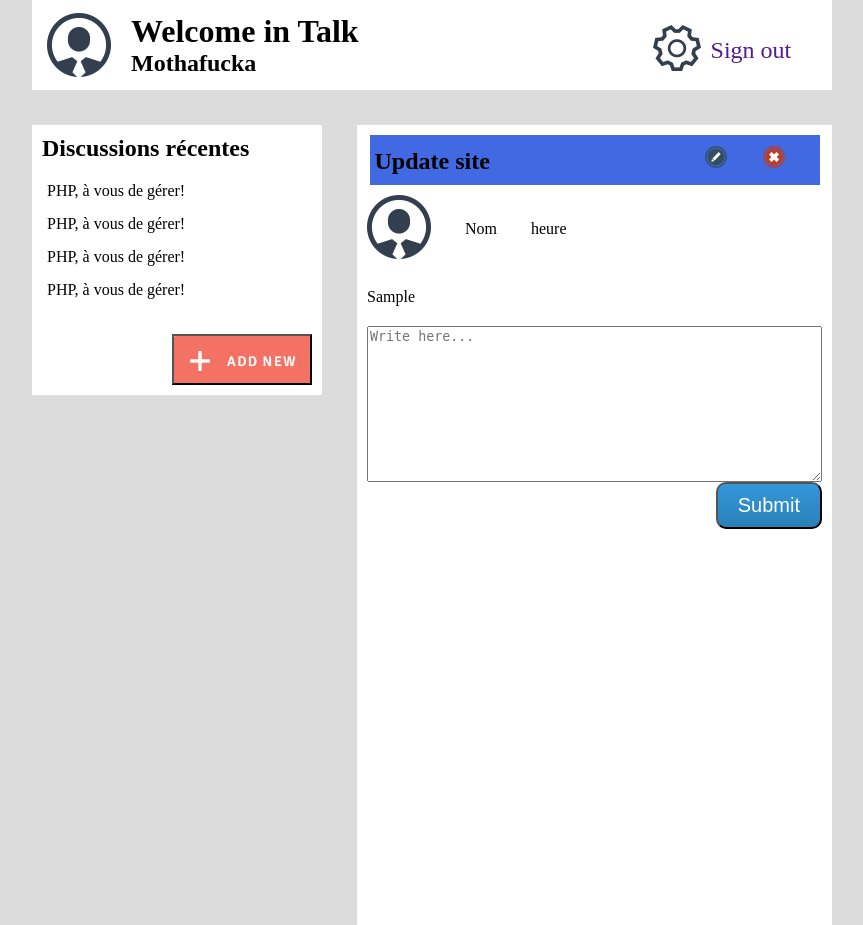
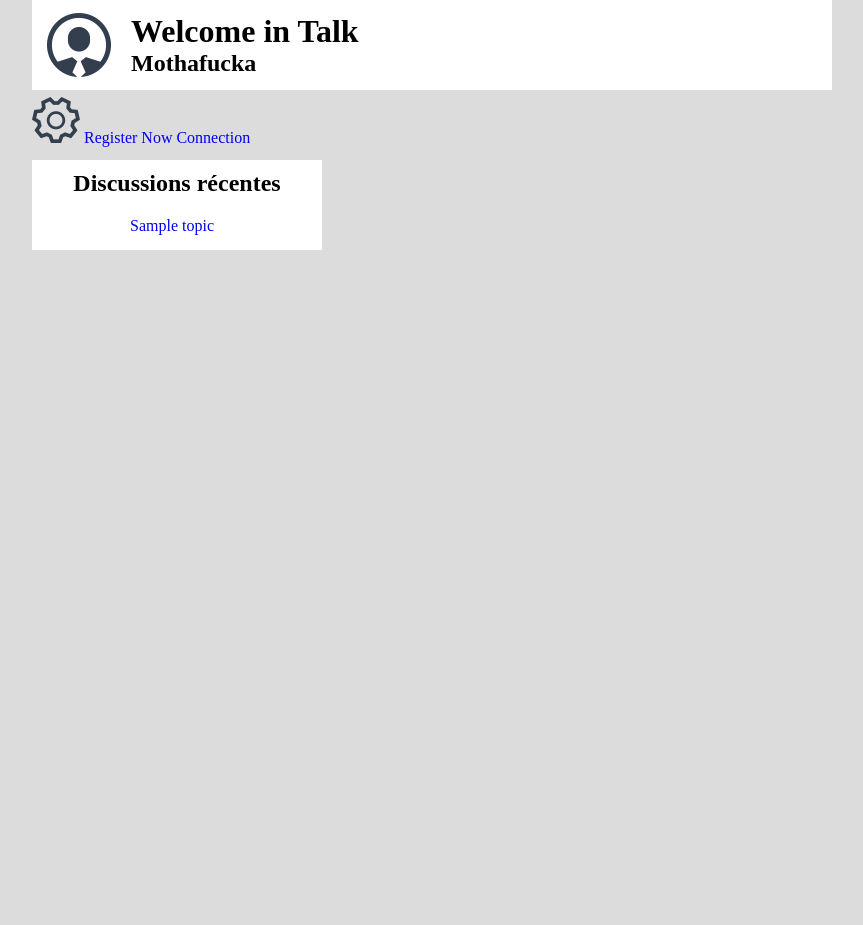
Before and after one commit to MojoTalk/Talk, a PHP site: page /talk/ in a window 1280 px wide. Shown: the whole page, without its empty margins (208-1071 px from the left). After the commit the page ends 250 px from the top, so only its background shows below. Run offline with PHP 8.4, Linux system fonts and the light colour scheme; tables that the repository leaves empty or names only in its code hold one stand-in row (values such as "Sample post").

Commit message:
Ajout des logs, déconection/connection. Vérification qu'il n'y ait pas de pseudos identique dans la base de donné, idem pour l'adresse mail. Messages triés par topic avec système de paginations (5 posts) par pages. Pages mises à jour automatiquement en fonction du nombre de posts. Le post garde en mémoir le nom de l'uilisateur qui l'a écrit. Les utilisateurs qui ne sont pas enregistrer peuvent lire les messages mais ne peuvent pas en écrire.
Important !! + Problèmes actuels

la modificaiton des champs connexion , sign out et register now a fait descenddre le bloc , a corriger en HTML/CSS

Lorsque un utilisateur entre de mauvais identifiants le message d'erreur s'affiche en haut a gauche , A CORRIGER !

Objectifs majeurs restant:

Vérification que les adresses mail aient une forme correcte,

Création d'un design simple pour les pages de'enregistrement et de connexion.
Et faire les redirection automatique vers la page index.php

Optimisation du code, remplacer les boucles des lignes 120-150
par les fonction de type count et l'utilisation des cureseur "WERE" des PDOs

Optionel : faire l'enregistrement de la date et l'heure des méssages.

```diff
--- a/index.php
+++ b/index.php
@@ -1,4 +1,19 @@
 <?php
+session_start();
+if (isset($_GET['deco']))
+{
+	if ($_GET['deco']==1)
+		{
+			session_destroy();
+			$_SESSION =array();
+			setcookie('login', '');
+			setcookie('pass_hache', '');
+			# code...
+		}
+}
+
+
+
  try
  {
     $bdd = new PDO('mysql:host=localhost;dbname=forum', 'root', '');
@@ -9,8 +24,8 @@
  {
         die('Erreur : ' . $e->getMessage());
  }
-
- if(isset($_POST["biliet"]))
+ // verificaiton de la nécéssité de la page cible.php
+ if(isset($_POST['biliet'])||isset($_POST['nomtopic'])||isset($_POST['pseudoc']))
  	{
  	include("cible.php");
  	}
@@ -32,68 +47,160 @@
 			<h1>Welcome in Talk</h1>
 			<h2>Mothafucka</h2>
 		</div>
-		<div class="headerButton">
+		<?php
+		if (isset($_SESSION['id']) AND isset($_SESSION['pseudo'])){ // verification de l'existence d'informations de session
+			?>
+			<div class="headerButton">
 			<a href=""><img src="img/gears.png"></a>
-			<a href=""><p>Sign out</p></a>
+			<p>Bienvenue <?php echo $_SESSION['pseudo']; ?></p>
+			<a href="http://localhost/talk/index.php?&deco=1">Sign out</a>
 		</div>
+			<?php
+			}
+		else // si non connecté
+			{
+			?>
+				<div class="headerButton">
+				<a href=""><img src="img/gears.png"></a>
+				<a href="http://localhost/talk/testlog.php">Register Now    </a>
+				<a href="http://localhost/talk/connection.php">     Connection </a>
+
+				</div>
+
+			<?php
+			}
+			?>
+
+
+
 	</header>
 
-	<div>
+	<div class="part2">
 
 		<aside>
-			<h1>Discussions récentes</h1>
+			<h1>Discussions récentes <!-- <?php #echo $_GET['t']?> --></h1>
 			<ul>
-				<li>PHP, à vous de gérer!</li>
-				<li>PHP, à vous de gérer!</li>
-				<li>PHP, à vous de gérer!</li>
-				<li>PHP, à vous de gérer!</li>
+				<?php
+					$reponse = $bdd -> query('SELECT nom FROM topic ORDER BY id DESC LIMIT 0, 10');
+ 					while ($donees = $reponse -> fetch())
+ 			{
+ 				?>
+				<li>
+					<a href="http://localhost/talk/index.php?topic=<?php echo$donees['nom']?>&page=1">
+						<?php echo$donees['nom']?>
+					</a>
+				</li>
+				<?php
+
+			}
+				?>
+
 			</ul>
-			<input class="ajouter" type="submit" value="">
+			<?php if (isset($_SESSION['pseudo'])){?>
+			<form action="http://localhost/talk/index.php?topic=<?php echo$donees['nom']?>&page=1" method="post">
+				<input name="nomtopic" placeholder="nom topic" type="text">
+				<input class="ajouter" type="submit" value="   ">
+			</form>
+			<?php } ?>
 		</aside>
 
-
+	<?php if(isset($_GET['topic']))
+		{
+		?>
+		<!--Ci-dessous emplacement des posts -->
 		<section>
 			<div class="update">
-				<h2>Update site</h2>
+				<h2><?php echo $_GET['topic'], " (",$_GET['page'],")" ?></h2>
 				<img src="img/pen.png">
 				<img src="img/cancel.png">
 			</div>
 
-
+				<!--Ci-dessous affichage des post depuis/vers la base de donné forum/post affichage des 5 derniers posts -->
 					<?php
-				$reponse =$bdd -> query('SELECT biliet FROM posts ORDER BY id DESC LIMIT 0, 5');
+				$reponse -> closeCursor();
+				$reponse =$bdd -> query('SELECT biliet, topic FROM posts ORDER BY -id ');
+ 				$nb_biliet = 0;
+ 				$nb_page=0;
  				while ($donees = $reponse -> fetch())
 
+ 				{
+ 					if ($_GET['topic'] == $donees['topic'])
+ 					{
+ 						$nb_biliet ++;
+
+ 					}
+
+
+ 				}
+ 				$nb_page = $nb_biliet / 5;
+
+ 				$reponse -> closeCursor();
+				$reponse =$bdd -> query('SELECT biliet, topic, nomp FROM posts ORDER BY -id ');
+ 				$inc = 0;
+ 				$aff = 0;
+
+ 				while (($donees = $reponse -> fetch()) and ($aff < 5))
+
 				{
-					?>
-			<article>
-				<div class="partie1">
-					<img src="img/pic2.png">
-					<p>Nom</p>
-					<p>heure </p>
-				</div>
-				<div class="partie2">
-					<p> <?php echo $donees['biliet']; ?> </p>
-				</div>
-			</article>
-
-					<?php
-
-				}
-					?>
+					if (($_GET['topic'] == $donees['topic']) AND ($inc >= ($_GET['page']-1)*5))
 
 
 
+					{?>
+						<article>
+						<div class="partie1">
+							<img src="img/pic2.png">
+							<p><?php echo $donees['nomp'];?></p>
+
+							<p>heure </p>
+						</div>
+						<div class="partie2">
+
+					<p> <?php echo $donees['biliet']; ?> </p>
 
 
+						</div>
+						</article>
+						<?php
+						$aff ++; // incrémentation pour chaque billet affiché
 
+
+					}
+					else if ($_GET['topic'] == $donees['topic']) {$inc++;} // incrémentation pour chaque billet apartenant au topic
+
+				}?>
+
+				<!-- ajout des post -->
 			<article>
-				<form action="index.php" method="post">
-					<textarea name="biliet" rows="10" placeholder="Write here..." type="text"></textarea>
-					<input class="btn"  type="submit" value="Submit">
-				</form>
+			<?php if (isset($_SESSION['pseudo']))
+			{ ?>
+									<form action="http://localhost/talk/index.php?topic=<?php echo($_GET['topic'])?>&page=1" method="post">
+						<textarea name="biliet" rows="10" placeholder="Write here..." type="text"></textarea>
+						<input class="btn"  type="submit" value="Submit">
+					</form>
+			<?php
+			}
+			?>
+				<!-- affichage des pages 1.2.3...... -->
+				<?php
+				$page = 1;
+				while ($nb_page >0)
+				{
+					 ?>
+
+				<a href="http://localhost/talk/index.php?topic=<?php echo($_GET['topic'])?>&page=<?php echo($page)?>">
+				<?php echo($page),'/'?>
+				</a>
+				<?php
+				$nb_page -- ;
+				$page++;
+				} ?>
+
 			</article>
 		</section>
+	<?php $reponse -> closeCursor();
+	}
+	?>
 
 	</div>
 
--- a/style.css
+++ b/style.css
@@ -1,7 +1,9 @@
 *
 {
 	margin: 0;
+	text-decoration: none;
 }
+
 
 body
 {
@@ -13,7 +15,7 @@ header
 	height: 90px;
 	margin-right: auto;
 	margin-left: auto;
-	margin-bottom: 35px;
+	margin-bottom: 70px;
 	background-color: white;
 }
 
@@ -128,25 +130,23 @@ aside
 	position: relative;
 	float: left;
 	background-color: white;
+	text-align: center;
 }
 
 aside h1
 {
 	margin-bottom: 20px;
 	padding-top: 10px;
-	padding-left: 10px;
+
 }
 
 aside li
 {
 	padding-bottom: 15px;
+	padding-right: 50px;
 	list-style-type: none;
 }
 
-aside ul
-{
-	padding-left: 15px;
-}
 
 .menu
 {
@@ -159,7 +159,6 @@ aside ul
 	background-image: url("img/fondBtn.png");
 	width: 140px;
 	height: 51px;
-	float: right;
 	margin-top: 20px;
 	margin-bottom: 10px;
 	margin-right: 10px;
```
Also changed, not shown: cible.php (+110 -1 lines).
